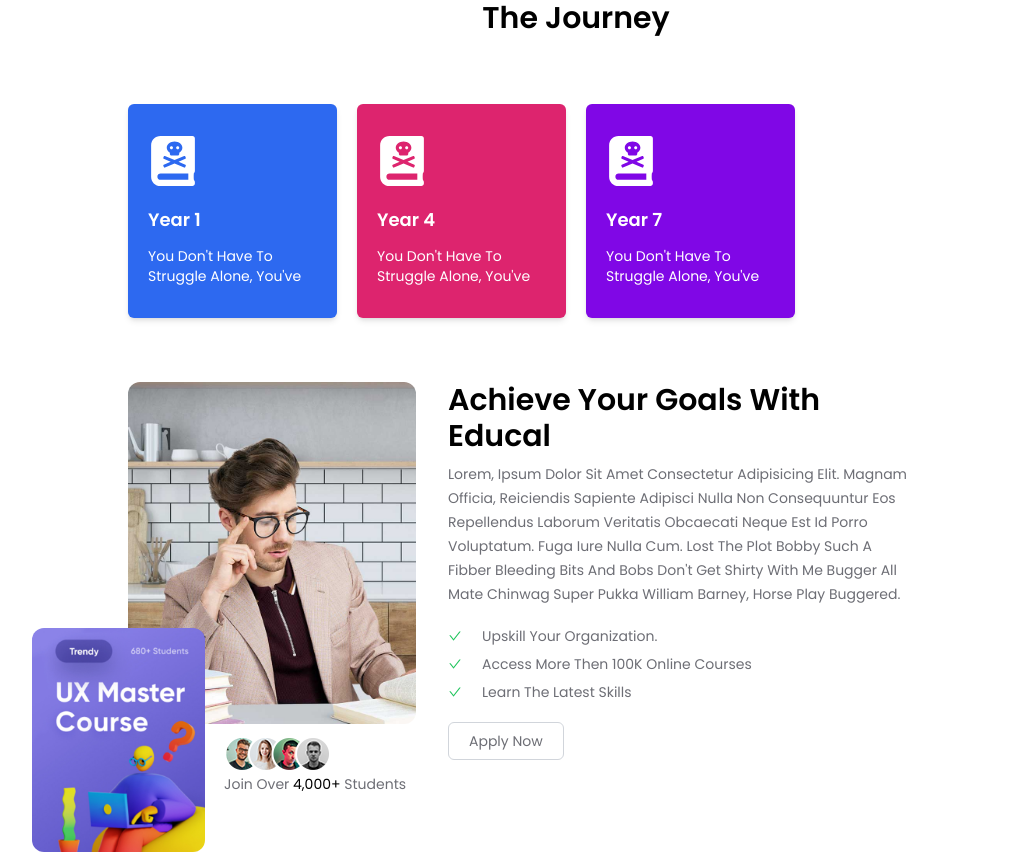
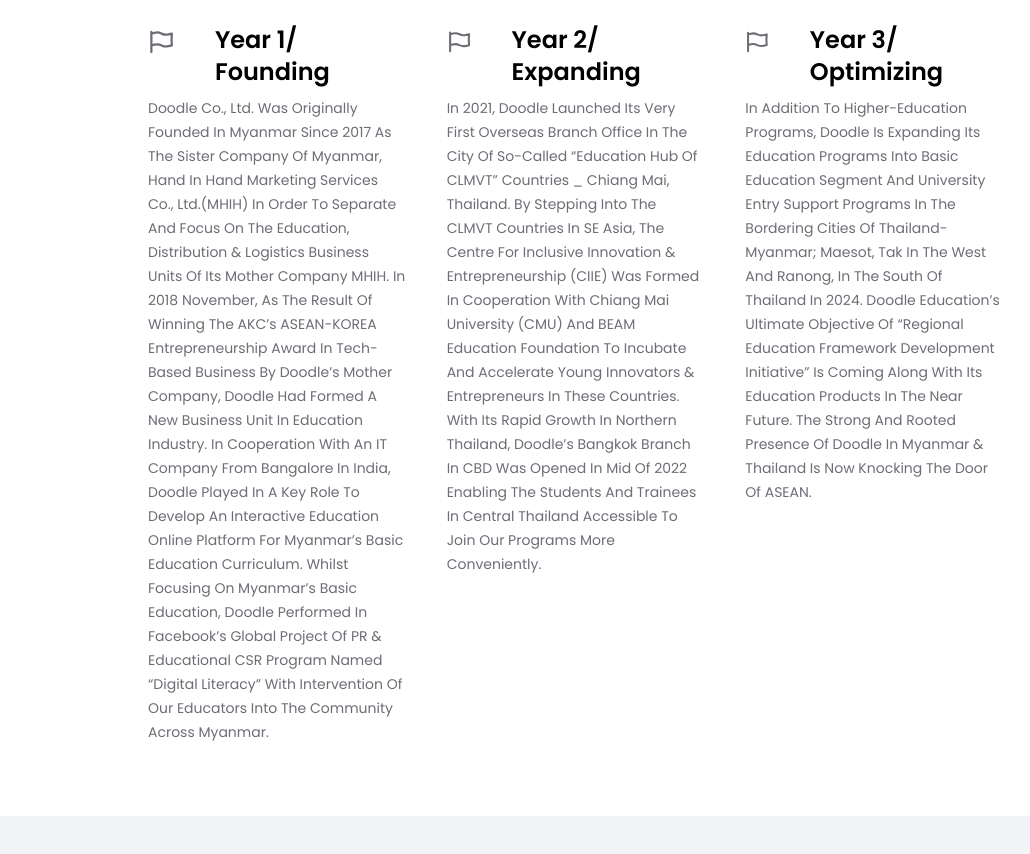
Before and after one commit to thompson129/Doodle, a React (Create React App) app: page / in a window 1280 px wide. Shown: the part 920-1774 px from the top of the page, without its empty margins (64-1094 px from the left). Built offline with nearby package versions, Linux system fonts and the light colour scheme.

Commit message:
change journey section

```diff
--- a/src/pages/About.jsx
+++ b/src/pages/About.jsx
@@ -1,77 +1,156 @@
-import React from "react"
-import aboutImg from "../components/assets/images/about.jpg"
-import aboutImgBanner from "../components/assets/images/about-banner.jpg"
-import imgs from "../components/assets/images/join1.png"
-import { FaBookDead, FaLandmark } from "react-icons/fa"
-import { AiOutlineCheck } from "react-icons/ai"
+import React from "react";
+import aboutImg from "../components/assets/images/about.jpg";
+import aboutImgBanner from "../components/assets/images/about-banner.jpg";
+import imgs from "../components/assets/images/join1.png";
+import { FaBookDead, FaLandmark } from "react-icons/fa";
+import { AiOutlineCheck } from "react-icons/ai";
 
 export const About = () => {
   return (
     <>
-      <section className='about py-16'>
-        <div className='container'>
-          <div className='heading text-center py-12'>
-            <h1 className='text-3xl font-semibold text-black'>The Journey</h1>
-          </div>
-
-          <div className='grid grid-cols-4 gap-5 mt-5 md:grid-cols-2 mx-auto'>
-            <AboutCard color='bg-[#2D69F0]' icon={<FaBookDead size={50} />} title='Year 1' desc="You don't have to struggle alone, you've " />
-            <AboutCard color='bg-[#DD246E]' icon={<FaBookDead size={50} />} title='Year 4' desc="You don't have to struggle alone, you've " />
-            <AboutCard color='bg-[#8007E6]' icon={<FaBookDead size={50} />} title='Year 7' desc="You don't have to struggle alone, you've " />
+        <div className="container">
+          <div className="heading text-center py-12">
+            <h1 className="text-4xl font-semibold text-black">The Journey</h1>
           </div>
         </div>
-      </section>
       <AboutContent />
     </>
-  )
-}
+  );
+};
 export const AboutCard = (props) => {
   return (
-    <div className={`box shadow-md p-5 py-8 rounded-md text-white ${props.color} cursor-pointer transition ease-in-out delay-150 hover:-translate-y-4 duration-300 `}>
-      <div className='icon'>{props.icon}</div>
-      <div className='text mt-5'>
-        <h4 className='text-lg font-semibold my-3'>{props.title}</h4>
-        <p className='text-sm'>{props.desc}</p>
+    <div
+      className={`box shadow-md p-5 py-8 rounded-md text-white ${props.color} cursor-pointer transition ease-in-out delay-150 hover:-translate-y-4 duration-300 `}
+    >
+      <div className="icon">{props.icon}</div>
+      <div className="text mt-5">
+        <h4 className="text-lg font-semibold my-3">{props.title}</h4>
+        <p className="text-sm">{props.desc}</p>
       </div>
     </div>
-  )
-}
+  );
+};
 
 export const AboutContent = () => {
   return (
-    <section className='mb-16'>
-      <div className='container flex md:flex-col'>
-        <div className='left w-1/3 md:w-full mr-8 md:mr-0 relative'>
-          <img src={aboutImg} alt='aboutImg' className=' rounded-xl' />
-          <img src={aboutImgBanner} alt='aboutImg' className='rounded-xl absolute -bottom-14 -left-24 h-56 md:left-80' />
-          <div className='img-group ml-24 mt-3'>
-            <img src={imgs} alt='' />
-            <span className='text-[14px]'>
-              Join over <label className='text-black text-sm'>4,000+</label> students
+    // <section className="mb-16 w-full">
+      <div className="container flex md:flex-col">
+        <div className="right w-full md:w-full md:mt-full the flex justify-between">
+          <div className="heading w-full md:w-full mx-5 md:mx-0">
+            <div className="the flex">
+              <svg
+                xmlns="http://www.w3.org/2000/svg"
+                fill="none"
+                viewBox="0 0 24 24"
+                strokeWidth={2}
+                stroke="currentColor"
+                className="w-9 h-9"
+              >
+                <path
+                  strokeLinecap="round"
+                  strokeLinejoin="round"
+                  d="M3 3v1.5M3 21v-6m0 0 2.77-.693a9 9 0 0 1 6.208.682l.108.054a9 9 0 0 0 6.086.71l3.114-.732a48.524 48.524 0 0 1-.005-10.499l-3.11.732a9 9 0 0 1-6.085-.711l-.108-.054a9 9 0 0 0-6.208-.682L3 4.5M3 15V4.5"
+                />
+              </svg>
+
+              <h1 className="text-2xl font-semibold text-black mx-10">
+                Year 1/ Founding
+              </h1>
+            </div>
+
+            <span className="text-sm w-full mt-2 block leading-6">
+              {" "}
+              Doodle Co., Ltd. was originally founded in Myanmar since 2017 as
+              the sister company of Myanmar, Hand In Hand Marketing Services Co.,
+              Ltd.(MHIH) in order to separate and focus on the Education,
+              Distribution & Logistics business units of its mother company
+              MHIH. In 2018 November, as the result of winning the AKC’s
+              ASEAN-KOREA Entrepreneurship Award in Tech-based business by
+              Doodle’s mother company, Doodle had formed a new business unit in
+              Education Industry. In cooperation with an IT Company from
+              Bangalore in India, Doodle played in a key role to develop an
+              interactive education online platform for Myanmar’s Basic
+              Education Curriculum. Whilst focusing on Myanmar’s Basic
+              Education, Doodle performed in Facebook’s Global project of PR &
+              Educational CSR Program named “Digital Literacy” with intervention
+              of our Educators into the community across Myanmar.
+            </span>
+          </div>
+
+          <div className="heading w-full md:w-full mx-5 md:mx-0">
+            <div className="the flex">
+              <svg
+                xmlns="http://www.w3.org/2000/svg"
+                fill="none"
+                viewBox="0 0 24 24"
+                strokeWidth={2}
+                stroke="currentColor"
+                className="w-9 h-9"
+              >
+                <path
+                  strokeLinecap="round"
+                  strokeLinejoin="round"
+                  d="M3 3v1.5M3 21v-6m0 0 2.77-.693a9 9 0 0 1 6.208.682l.108.054a9 9 0 0 0 6.086.71l3.114-.732a48.524 48.524 0 0 1-.005-10.499l-3.11.732a9 9 0 0 1-6.085-.711l-.108-.054a9 9 0 0 0-6.208-.682L3 4.5M3 15V4.5"
+                />
+              </svg>
+
+              <h1 className="text-2xl font-semibold text-black mx-10">
+                Year 2/ Expanding
+              </h1>
+            </div>
+
+            <span className="text-sm mt-2 block leading-6">
+              {" "}
+              In 2021, Doodle launched its very first overseas branch office in
+              the city of so-called “Education Hub of CLMVT” countries _ Chiang
+              Mai, Thailand. By stepping into the CLMVT countries in SE Asia,
+              the Centre for Inclusive Innovation & Entrepreneurship (CIIE) was
+              formed in cooperation with Chiang Mai University (CMU) and BEAM
+              Education Foundation to incubate and accelerate Young Innovators &
+              Entrepreneurs in these countries. With its rapid growth in
+              Northern Thailand, Doodle’s Bangkok branch in CBD was opened in
+              mid of 2022 enabling the Students and Trainees in Central Thailand
+              accessible to join our programs more conveniently.
+            </span>
+          </div>
+
+          <div className="heading w-full md:w-full mx-5 md:mx-0">
+            <div className="the flex">
+              <svg
+                xmlns="http://www.w3.org/2000/svg"
+                fill="none"
+                viewBox="0 0 24 24"
+                strokeWidth={2}
+                stroke="currentColor"
+                className="w-9 h-9"
+              >
+                <path
+                  strokeLinecap="round"
+                  strokeLinejoin="round"
+                  d="M3 3v1.5M3 21v-6m0 0 2.77-.693a9 9 0 0 1 6.208.682l.108.054a9 9 0 0 0 6.086.71l3.114-.732a48.524 48.524 0 0 1-.005-10.499l-3.11.732a9 9 0 0 1-6.085-.711l-.108-.054a9 9 0 0 0-6.208-.682L3 4.5M3 15V4.5"
+                />
+              </svg>
+
+              <h1 className="text-2xl font-semibold text-black mx-10">
+                Year 3/ Optimizing
+              </h1>
+            </div>
+
+            <span className="text-sm mt-2 block leading-6">
+              {" "}
+              In addition to higher-education programs, Doodle is expanding its
+              education programs into Basic Education Segment and University
+              Entry Support Programs in the bordering cities of
+              Thailand-Myanmar; Maesot, Tak in the West and Ranong, in the South
+              of Thailand in 2024. Doodle Education’s ultimate objective of
+              “Regional Education Framework Development Initiative” is coming
+              along with its Education Products in the near future. The strong
+              and rooted presence of Doodle in Myanmar & Thailand is now
+              knocking the Door of ASEAN.
             </span>
           </div>
         </div>
-        <div className='right w-2/3 md:w-full md:mt-16'>
-          <div className='heading w-4/5 md:w-full'>
-            <h1 className='text-3xl font-semibold text-black'>Achieve Your Goals With Educal</h1>
-            <span className='text-sm mt-2 block leading-6'> Lorem, ipsum dolor sit amet consectetur adipisicing elit. Magnam officia, reiciendis sapiente adipisci nulla non consequuntur eos repellendus laborum veritatis obcaecati neque est id porro voluptatum. Fuga iure nulla cum. Lost the plot bobby such a fibber bleeding bits and bobs don't get shirty with me bugger all mate chinwag super pukka william barney, horse play buggered.</span>
-            <ul className='my-5'>
-              <li className='text-sm flex items-center gap-5'>
-                <AiOutlineCheck className='text-green-500' /> Upskill your organization.
-              </li>
-              <li className='text-sm flex items-center gap-5 my-2'>
-                <AiOutlineCheck className='text-green-500' />
-                Access more then 100K online courses
-              </li>
-              <li className='text-sm flex items-center gap-5'>
-                <AiOutlineCheck className='text-green-500' />
-                Learn the latest skills
-              </li>
-            </ul>
-            <button className='px-5 py-2 border border-gray-300 rounded-md text-sm'>Apply Now</button>
-          </div>
-        </div>
       </div>
-    </section>
-  )
-}
+    // </section>
+  );
+};
```
